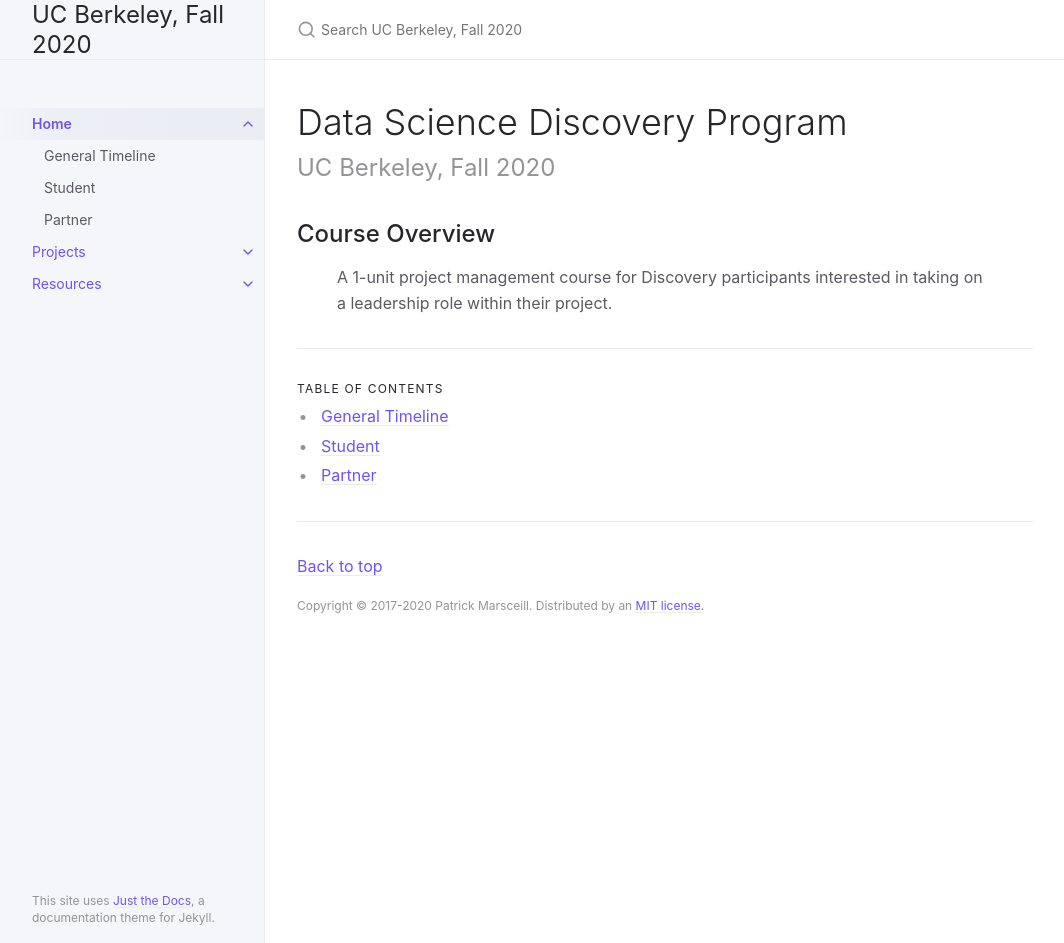
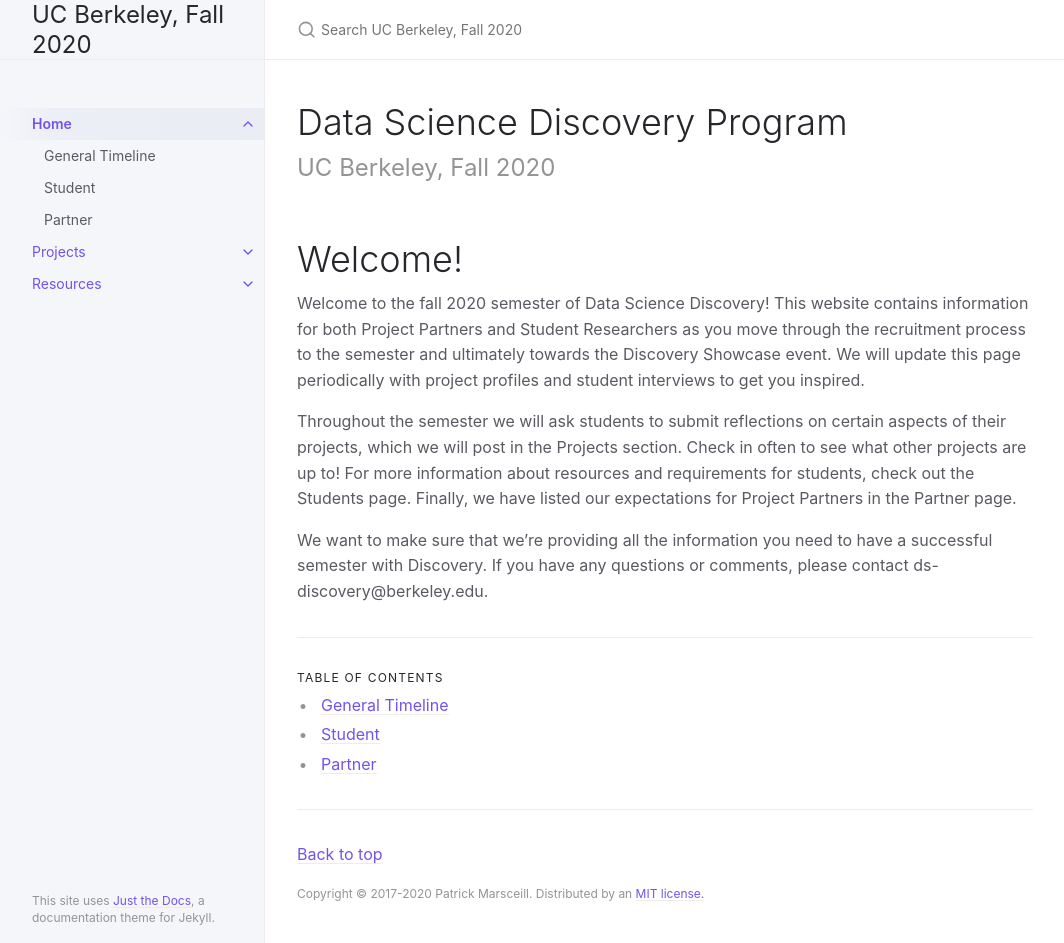
Before and after one commit to DS-Discovery/ds-discovery.github.io, a Jekyll site: the page built from index.md, in a window 1280 px wide and 943 px high. Shown: the whole window, without its empty margins (107-1171 px from the left). Built offline with Jekyll 4.4.1, drawn with Linux system fonts in a browser that asks for light colours.

Commit message:
Update index.md

```diff
--- a/index.md
+++ b/index.md
@@ -10,7 +10,10 @@ has_children: true
 {{ site.title}}
 {: .fs-6 .text-grey-dk-000 }
 
+# Welcome!
 
-## Course Overview
+Welcome to the fall 2020 semester of Data Science Discovery! This website contains information for both Project Partners and Student Researchers as you move through the recruitment process to the semester and ultimately towards the Discovery Showcase event. We will update this page periodically with project profiles and student interviews to get you inspired.
 
-   > A 1-unit project management course for Discovery participants interested in taking on a leadership role within their project.
+Throughout the semester we will ask students to submit reflections on certain aspects of their projects, which we will post in the Projects section. Check in often to see what other projects are up to! For more information about resources and requirements for students, check out the Students page. Finally, we have listed our expectations for Project Partners in the Partner page.
+
+We want to make sure that we’re providing all the information you need to have a successful semester with Discovery. If you have any questions or comments, please contact ds-discovery@berkeley.edu.
```
